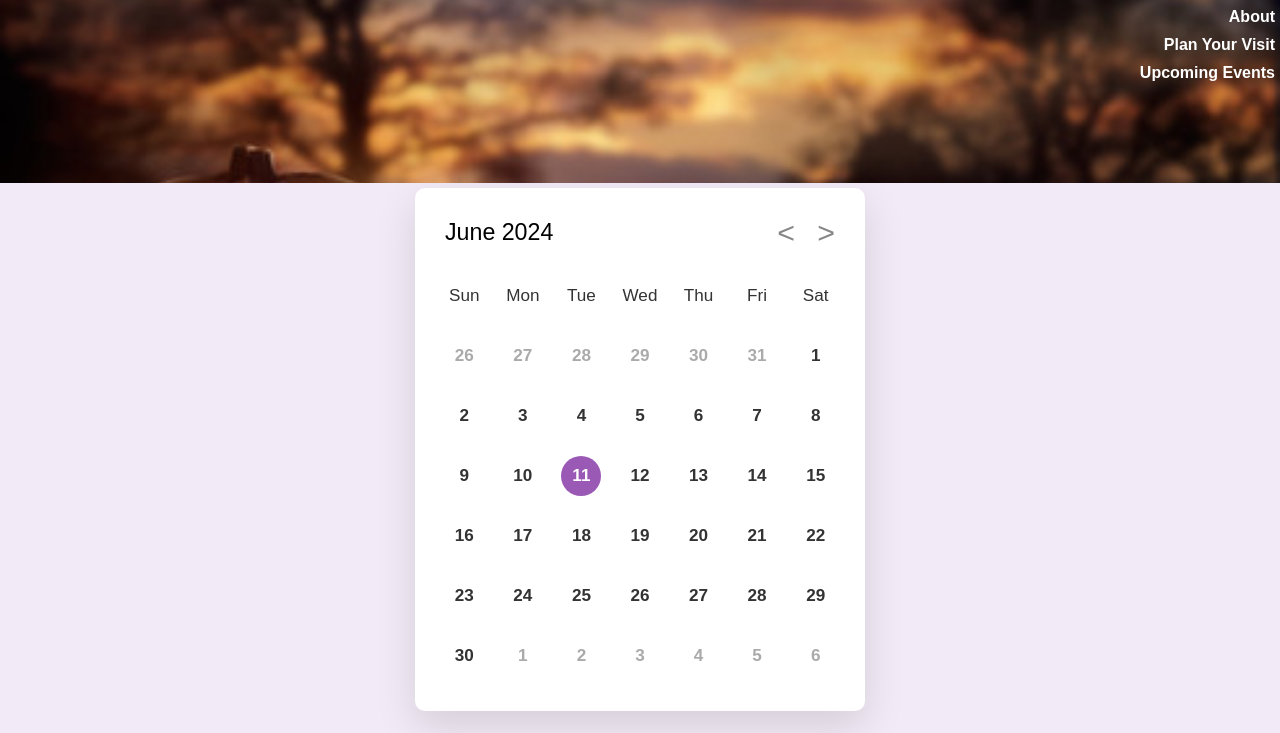
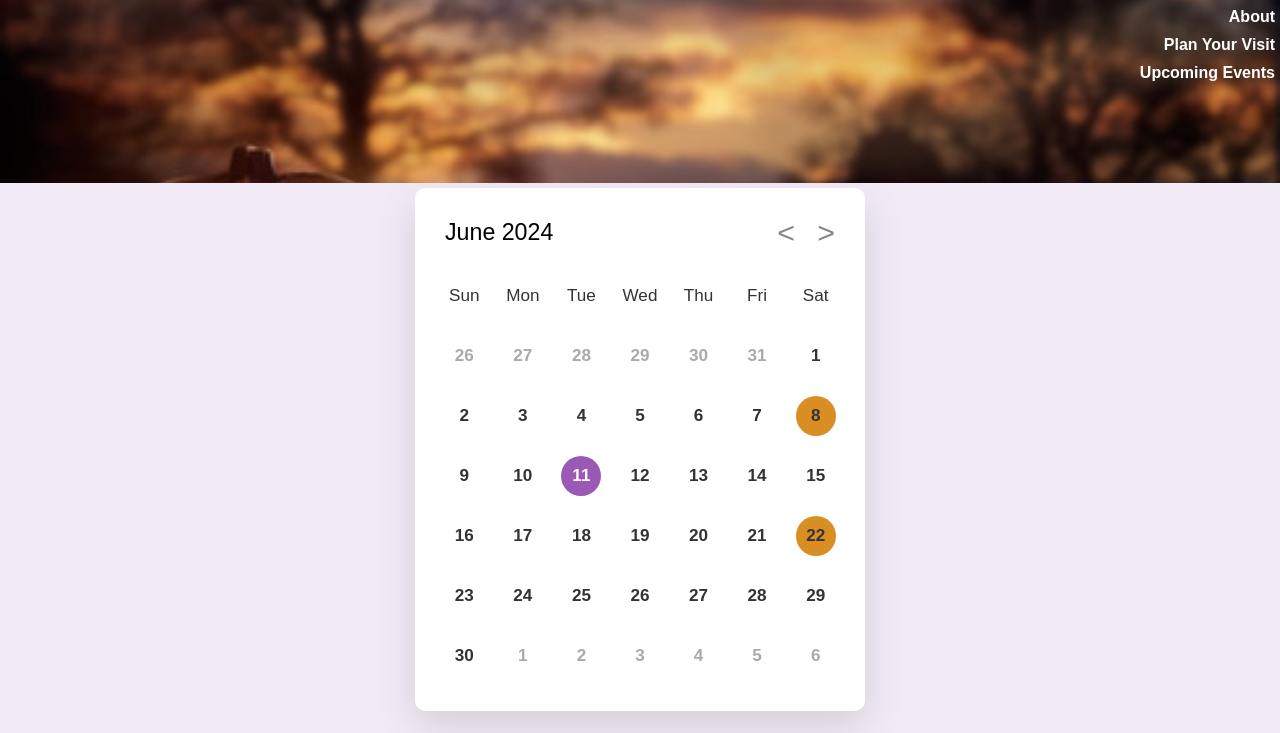
Before and after one commit to ToniMOrban/nocturne-falls, a website: page calendar.html in a window 1280 px wide. Shown: the part 67-800 px from the top of the page. Drawn offline with nearby package versions, Linux system fonts and the light colour scheme.

Commit message:
Update Calendar
-added arrays for the dates with events scheduled
- wrote function to be used to render dates with events on the calendar to have event class added
-added forEach loop to push dates from current month to and array called thisMonthEvents
-added renderDatesWithEvents function to render calendar
-added renderDatesWithEvents to prevNextIcon event listener
-added styling for li with event class

```diff
--- a/script/calendar-script.js
+++ b/script/calendar-script.js
@@ -1,3 +1,22 @@
+//pulls dates from HTML and arranges in array
+const eventDates = [];
+const dateDivs = document.querySelectorAll(".date");
+dateDivs.forEach((dateDiv) => {
+  eventDates.push(dateDiv.innerText);
+});
+
+//formats dates from HTML into more user friendly format
+const formattedEvents = [];
+eventDates.forEach((eventDate) => {
+  let date = moment(eventDate).format("MMMM D, YYYY");
+  formattedEvents.push(date);
+});
+
+//changes displayed date on page to user friendly format
+dateDivs.forEach((element, index) => {
+  element.innerHTML = formattedEvents[index];
+});
+
 const daysTag = document.querySelector(".days"),
   currentDate = document.querySelector(".current-date"),
   prevNextIcon = document.querySelectorAll(".icons span");
@@ -21,12 +40,34 @@ const months = [
   "December",
 ];
 
+const thisMonthEvents = [];
+let isEvent;
+
+const renderDatesWithEvents = function (i) {
+  for (let n = 0; n < thisMonthEvents.length; n++) {
+    if (
+      currMonth + 1 == parseInt(moment(thisMonthEvents[n]).format("MM")) &&
+      i == parseInt(moment(thisMonthEvents[n]).format("D"))
+    ) {
+      isEvent = "event";
+      break;
+    } else {
+      isEvent = "";
+    }
+  }
+};
+
 const renderCalendar = () => {
   let firstDayofMonth = new Date(currYear, currMonth, 1).getDay(), // getting first day of month
     lastDateofMonth = new Date(currYear, currMonth + 1, 0).getDate(), // getting last date of month
     lastDayofMonth = new Date(currYear, currMonth, lastDateofMonth).getDay(), // getting last day of month
     lastDateofLastMonth = new Date(currYear, currMonth, 0).getDate(); // getting last date of previous month
   let liTag = "";
+  eventDates.forEach((eventDate) => {
+    if (currMonth + 1 == parseInt(moment(eventDate).format("MM"))) {
+      thisMonthEvents.push(eventDate);
+    }
+  });
   for (let i = firstDayofMonth; i > 0; i--) {
     // creating li of previous month last days
     liTag += `<li class="inactive">${lastDateofLastMonth - i + 1}</li>`;
@@ -40,8 +81,11 @@ const renderCalendar = () => {
       currYear === new Date().getFullYear()
         ? "active"
         : "";
-    liTag += `<li class="${isToday}">${i}</li>`;
+    renderDatesWithEvents(i);
+    liTag += `<li class="${isToday} ${isEvent}">${i}</li>`;
+    //console.log(liTag);
   }
+
   for (let i = lastDayofMonth; i < 6; i++) {
     // creating li of next month first days
     liTag += `<li class="inactive">${i - lastDayofMonth + 1}</li>`;
@@ -58,6 +102,11 @@ prevNextIcon.forEach((icon) => {
     updateEventsToHidden();
     // if clicked icon is previous icon then decrement current month by 1 else increment it by 1
     currMonth = icon.id === "prev" ? currMonth - 1 : currMonth + 1;
+    eventDates.forEach((eventDate) => {
+      if (currMonth + 1 == parseInt(moment(eventDate).format("MM"))) {
+        thisMonthEvents.push(eventDate);
+      }
+    });
     if (currMonth < 0 || currMonth > 11) {
       // if current month is less than 0 or greater than 11
       // creating a new date of current year & month and pass it as date value
@@ -69,6 +118,9 @@ prevNextIcon.forEach((icon) => {
     }
     renderCalendar(); // calling renderCalendar function
     updateEventsToDisplay();
+    for (let i = 0; i < thisMonthEvents.length; i++) {
+      renderDatesWithEvents(i);
+    }
   });
 });
 
@@ -116,17 +168,3 @@ let updateEventsToHidden = function () {
     // Now you can use the currentMonthDiv variable to access the parent <div> of the target h3 element
   }
 };
-
-const eventDates = [];
-const dateDivs = document.querySelectorAll(".date");
-dateDivs.forEach((dateDiv) => {
-  eventDates.push(dateDiv.innerText);
-});
-console.log(eventDates);
-
-const formattedEvents = [];
-eventDates.forEach((eventDate) => {
-  let date = moment(eventDate).format("MMMM D, YYYY");
-  console.log(date);
-  formattedEvents.push(date);
-});
--- a/style/calendar-style.css
+++ b/style/calendar-style.css
@@ -108,9 +108,15 @@
     border-radius: 50%;
     transform: translate(-50%, -50%);
 }
+
+.days li.event::before{
+    background: #d98e24;
+}
+
 .days li.active::before{
     background: #9B59B6;
 }
+
 .days li:not(.active):hover::before{
     background: #f2f2f2;
 }
```
